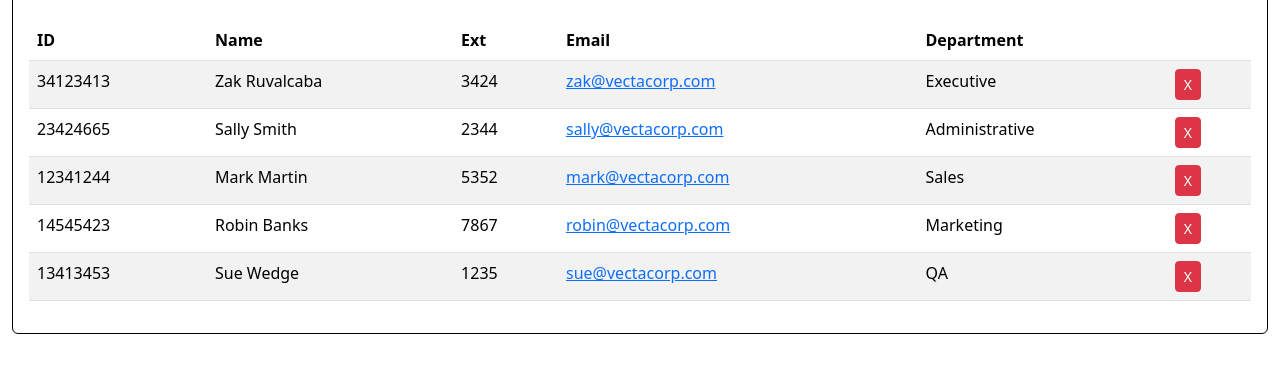
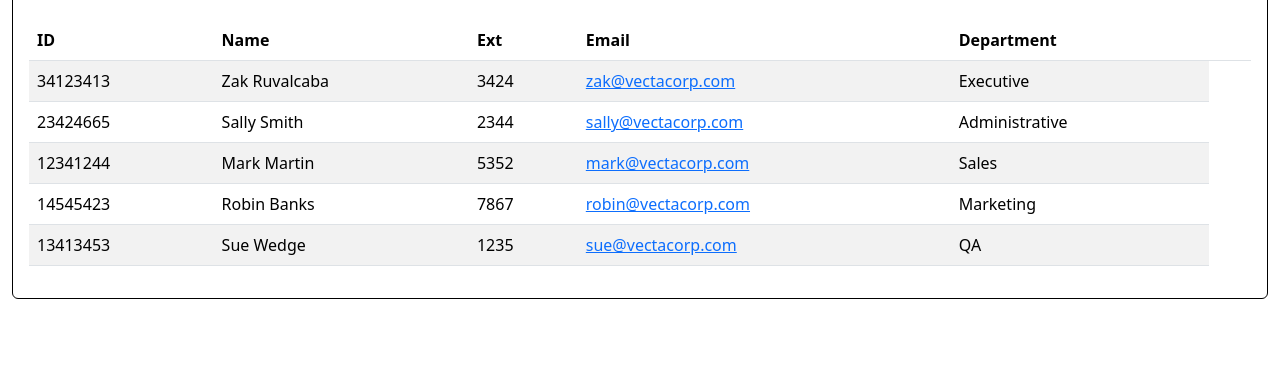
Before and after one commit to AVerteC/Assignment08, a website with bundled scripts: page index.html in a window 1280 px wide. Shown: the part 179-552 px from the top of the page. Built offline with nearby package versions, Linux system fonts and the light colour scheme.

Commit message:
Removed delete button

```diff
--- a/js/script.js
+++ b/js/script.js
@@ -39,7 +39,7 @@ async function buildGrid() {
             <td>${employee['extension']}</td>
             <td><a href="mailto:${employee['email']}">${employee['email']}</a></td>
             <td>${employee['title']}</td>
-            <td><button class="btn btn-sm btn-danger delete">X</button></td>
+
         </tr>
         `
     }
@@ -48,3 +48,6 @@ async function buildGrid() {
     // UPDATE EMPLOYEE COUNT
     empCount.value = `(${employeeData.employees.length})`
 }
+
+// Delete buttons
+// <!--<td><button class="btn btn-sm btn-danger delete">X</button></td>-->
```
Also changed, not shown: index.html (+14 -5 lines).
